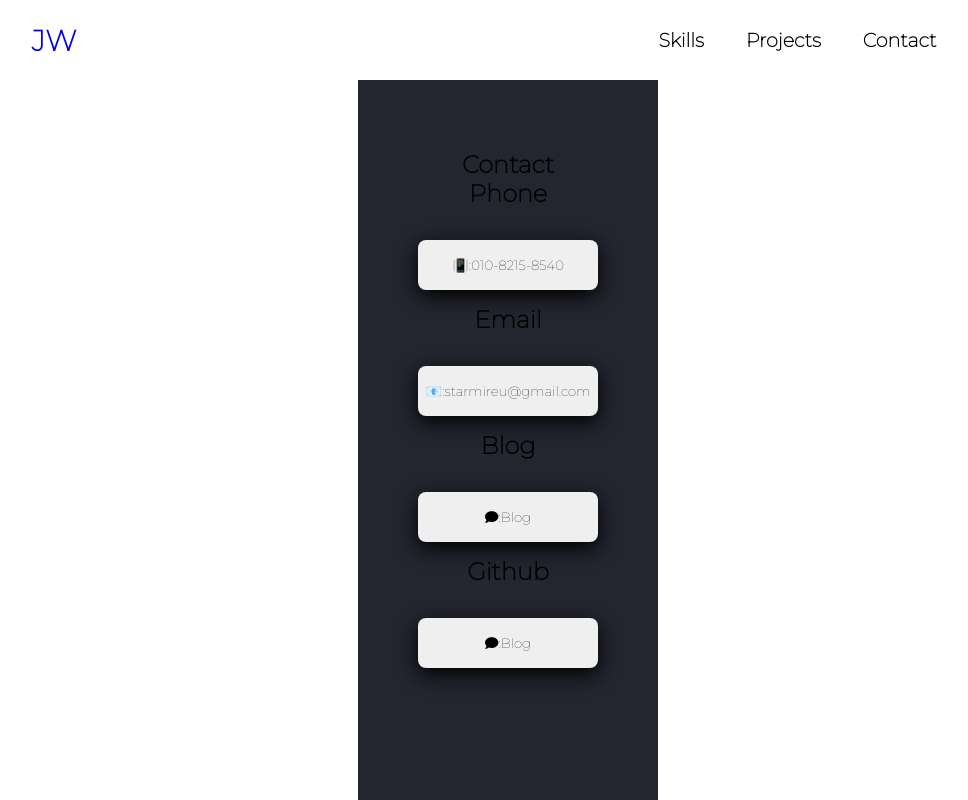
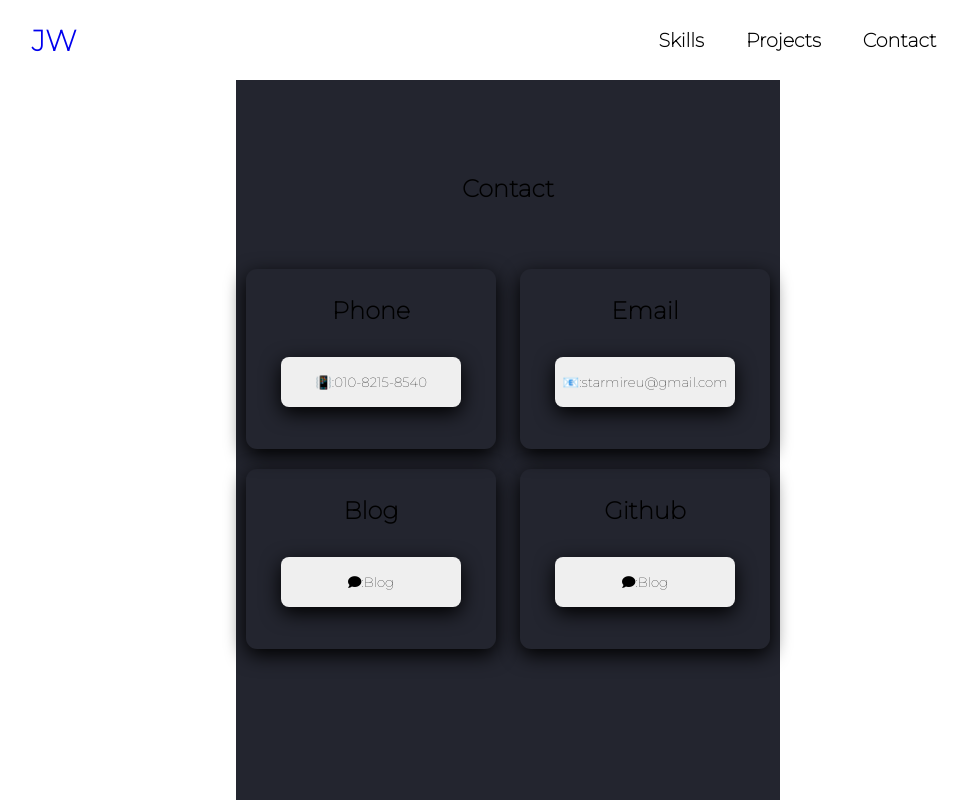
Before and after one commit to mireu-san/the-lighthouse, a React (Create React App) app: page /contact in a window 1280 px wide. Shown: the whole page, without its empty margins (132-1100 px from the left). Built offline with nearby package versions, Linux system fonts and the light colour scheme.

Commit message:
draft complete

```diff
--- a/src/pages/Contact.js
+++ b/src/pages/Contact.js
@@ -15,9 +15,11 @@ function Contact() {
             }}
         >
             <section class="contact" id="contact">
+                    <h1 id="contact__title">Contact</h1>
+
+                    <div className="contact__wrapper">
+                        <div className="contact__gridAlpha">
                             <div className="contact__container">
-                        <div className="contact__gridAlpha">
-                            <h1>Contact</h1>
                                 <h2>Phone</h2>
                                     <a href="tel:+8210-8215-8540">
                                         <button
@@ -28,6 +30,7 @@ function Contact() {
                                         </button>
                                     </a>
                             </div>
+
 
 
                         <div className="contact__container">
@@ -44,8 +47,8 @@ function Contact() {
                         </div>
 
 
+                <div className="contact__gridAlpha">
                     <div className="contact__container">
-                <div className="contact__containerBeta">
                         <h2>Blog</h2>
                             <a href="https://silverlibrary.tistory.com/">
                                 <button
@@ -71,6 +74,7 @@ function Contact() {
                                 </a>
                     </div>
                 </div>
+                </div>
             </section>
         </div>
 
--- a/src/pages/HomePage.js
+++ b/src/pages/HomePage.js
@@ -1,6 +1,6 @@
 import React from 'react'
 
-import { StyledIndex, HomePicture, HomeTitle, HomeDescription,  } from '../styles/index.styled'
+import { StyledIndex, HomePicture, HomeTitle, HomeDescription, HomeTitleLeft, HomeDescriptionProLeft, HomeLogo } from '../styles/index.styled'
 import profilePhoto from '../images/profile.jpg'
 
 import Contact from './Contact'
@@ -16,14 +16,28 @@ const HomePage = () => {
     <StyledIndex>
         <div className="home__profile">
             <div className="home__profile__container">
+
                 <div className="home__profile__containerLeft">
+                    <section className="home__profile__containerLeft__section">
                         <HomePicture img src={profilePhoto} alt="profile" />
+
+                            <div className="wrapper__secondLeft">
+                                <HomeTitleLeft>
                                     <h2 id="name">Jongwan Kim</h2>
+                                </HomeTitleLeft>
+                                <HomeDescriptionProLeft>
                                 <h3 id="name__subtitle">Frontend Web Developer Enthusiast</h3>
+                                </HomeDescriptionProLeft>
+                                <HomeLogo>
                                     <i class="fas fa-envelope fa-lg fa-fw"></i>
                                     <i class="fab fa-github fa-lg fa-fw"></i>
                                     <i class="fab fa-linkedin fa-lg fa-fw"></i>
                                     <i class="fas fa-id-card fa-lg fa-fw"></i>
+                                </HomeLogo>
+
+                            </div>
+
+                    </section>
                 </div>
 
                 <div className="home__profile__containerRight">
--- a/src/styles/Contact.css
+++ b/src/styles/Contact.css
@@ -8,15 +8,33 @@
     background-color: #23252F;
   }
 
+/* .contact__wrapper {
+  padding-top: 3rem;
+} */
+
+#contact__title {
+  align-items: center;
+  margin-bottom: 3.5rem;
+}
+
 .contact__container {
     display: flex;
     flex-direction: column;
     align-items: center;
     justify-content: center;
     width: 100%;
-    max-width: 1200px;
-    min-width: 300px;
+    max-width: 500px;
+    min-width: 250px;
     margin: 0 auto;
+
+    /* glowing white shadow */
+    border-radius: 11px;
+    box-shadow: 0 6px 20px;
+    padding: 20px;
+    margin: 10px;
+    width: 11.875rem;
+    height: 11.25rem;
+    /* end of glowing white shadow */
 
     /* border-radius: 11px;
     box-shadow: 0 6px 20px; */
@@ -56,7 +74,7 @@
   }
 
    #contact__btn__one {
-    /* background: #000000; */
+    /* background: #000000;
     /* background: linear-gradient(to right, #fff6a2, #00fff0); */
     border: none;
     border-radius: 8px;
@@ -96,19 +114,21 @@
 
   /* END OF CONTACT */
 
-  .contact__containerAlpha {
+  .contact__gridAlpha {
+    display: grid;
+    justify-content: center;
+    align-content: center;
 
-    justify-content: space-evenly;
-    justify-items: center;
-    align-content: space-evenly;
-    align-items: center;
+    gap: 4px;
+    grid-auto-flow: column;
   }
 
 
-  .contact__containerBeta {
+  .contact__gridBeta {
+    display: grid;
+    justify-content: center;
+    align-content: center;
 
-    justify-content: space-evenly;
-    justify-items: center;
-    align-content: space-evenly;
-    align-items: center;
+    gap: 4px;
+    grid-auto-flow: column;
   }
--- a/src/styles/Skills.css
+++ b/src/styles/Skills.css
@@ -13,7 +13,7 @@
 
 
 .skills__header {
-  margin-top: 1rem;
+  margin-bottom: 3.5rem;
 }
 
 .skill__container{
--- a/src/styles/Work.css
+++ b/src/styles/Work.css
@@ -8,7 +8,9 @@
   }
 
   .work__title {
-    margin-top: 1rem;
+    font-size: 2.5rem;
+    font-weight: 700;
+    margin-bottom: 3.5rem;
   }
 
   .header__wrapper img {
--- a/src/styles/index.styled.js
+++ b/src/styles/index.styled.js
@@ -5,15 +5,12 @@ export const StyledIndex = styled.h1`
     text-align: center;
     color: white;
     background-color: #272935;
-
-
-
 `;
 
 export const HomePicture = styled.img`
-    width: 100px;
-    height: 100px;
-    border-radius: 20%;
+    width: 50%;
+    height: 25%;
+    border-radius: 25%;
 `;
 
 export const HomeTitle = styled.h2`
@@ -21,6 +18,26 @@ export const HomeTitle = styled.h2`
     text-align: left;
     color: #95A3AB;
 `;
+
+export const HomeTitleLeft = styled.h2`
+    font-size: 1.5em;
+    text-align: center;
+    color: #95A3AB;
+
+    margin-top: 1rem;
+`;
+
+export const HomeDescriptionProLeft = styled.h3`
+    font-size: 1.5rem;
+    color: silver;
+
+`
+
+export const HomeLogo = styled.i`
+    font-size: 1.5em;
+    color: silver;
+`
+
 
 export const HomeDescription = styled.p`
     font-size: 1rem; /* or 1.5 rem if description is short */
```
Lines whose indentation alone changed are shown as unchanged.
